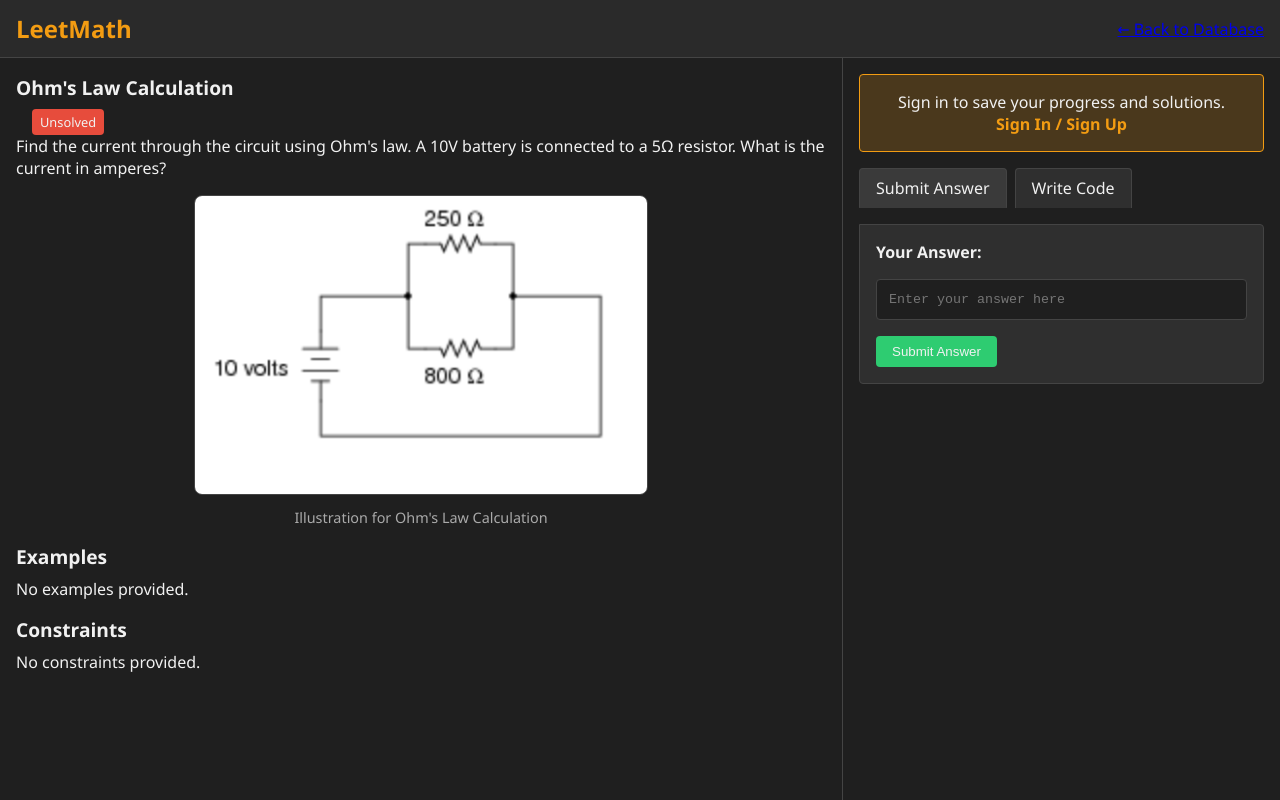
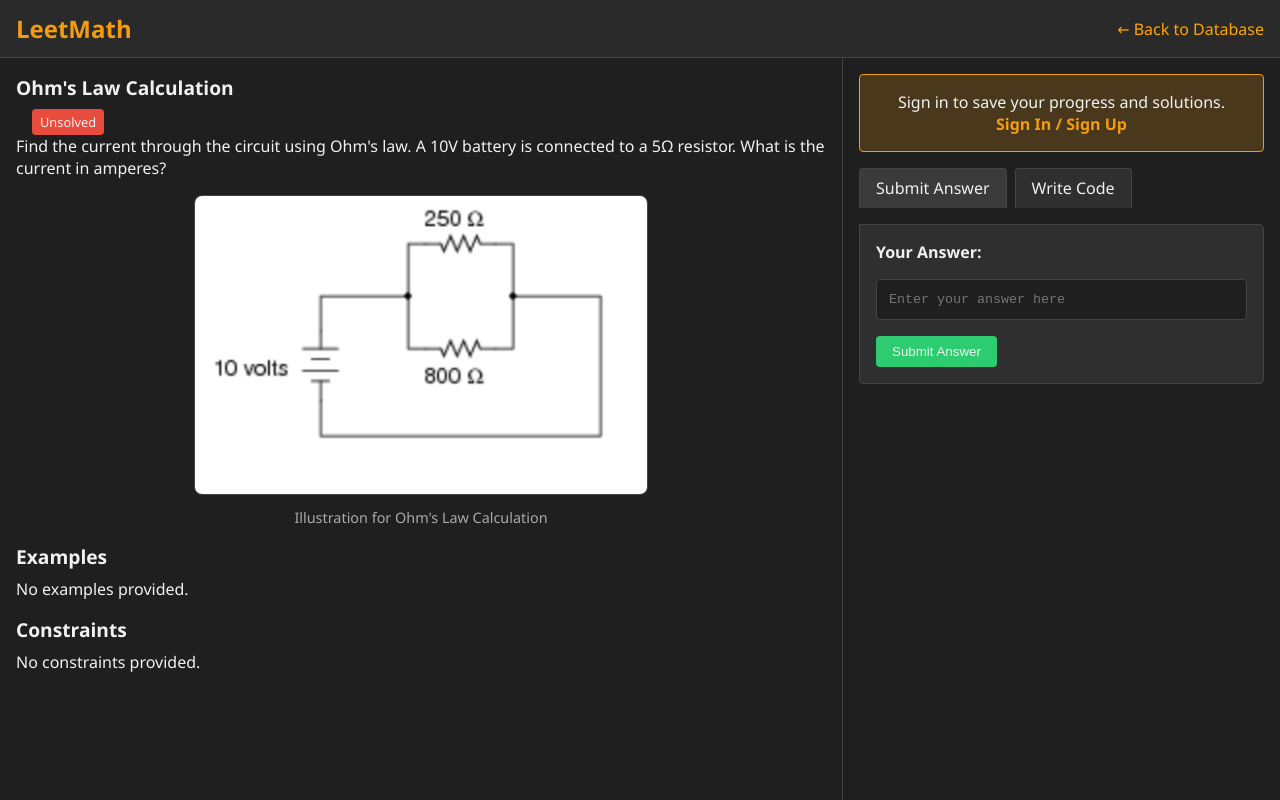
Before and after one commit to ykim336/bananaprep, a plain HTML site: page problem.html in a window 1280 px wide. Drawn offline with Linux system fonts and the light colour scheme.

Commit message:
Update back button styling and remove commented-out answer feedback code

```diff
--- a/problem.html
+++ b/problem.html
@@ -309,7 +309,7 @@
   <!-- Sticky Header with Logo -->
   <header>
     <a href="home.html" class="logo">LeetMath</a>
-    <a href="database.html">← Back to Database</a>
+    <a href="database.html" style="color: orange; text-decoration: none;">← Back to Database</a>
   </header>
 
   <!-- Main Content: Problem details and solution tabs -->
@@ -745,21 +745,6 @@
       document.getElementById('answerSection').classList.remove('active');
     });
 
-    //       // The server already updated the status to 'solved'
-    //       showAnswerFeedback(true, 'Correct answer! Great job!');
-    //       updateProblemStatus('solved');
-    //     } else {
-    //       // The server already updated the status to 'attempted'
-    //       showAnswerFeedback(false, 'Not quite right. Please try again.');
-    //       updateProblemStatus('attempted');
-    //     }
-    //   } catch (error) {
-    //     showError(error.message || 'Failed to process answer');
-    //   } finally {
-    //     toggleAnswerLoading(false);
-    //   }
-    // });
-
     // Code tab button listeners
     document.getElementById('runBtn').addEventListener('click', async () => {
       const solutionCode = document.getElementById('codeEditor').textContent;
```
